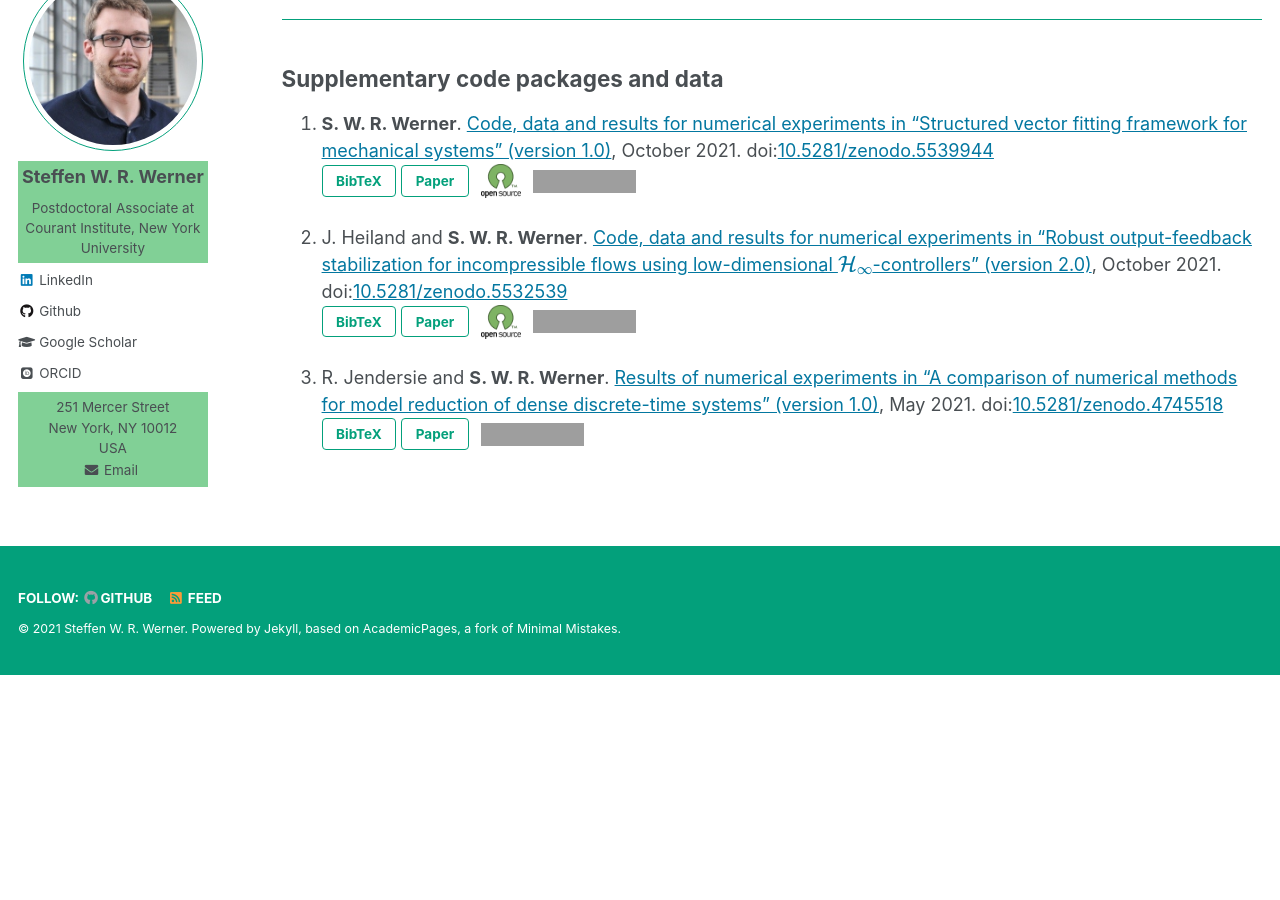
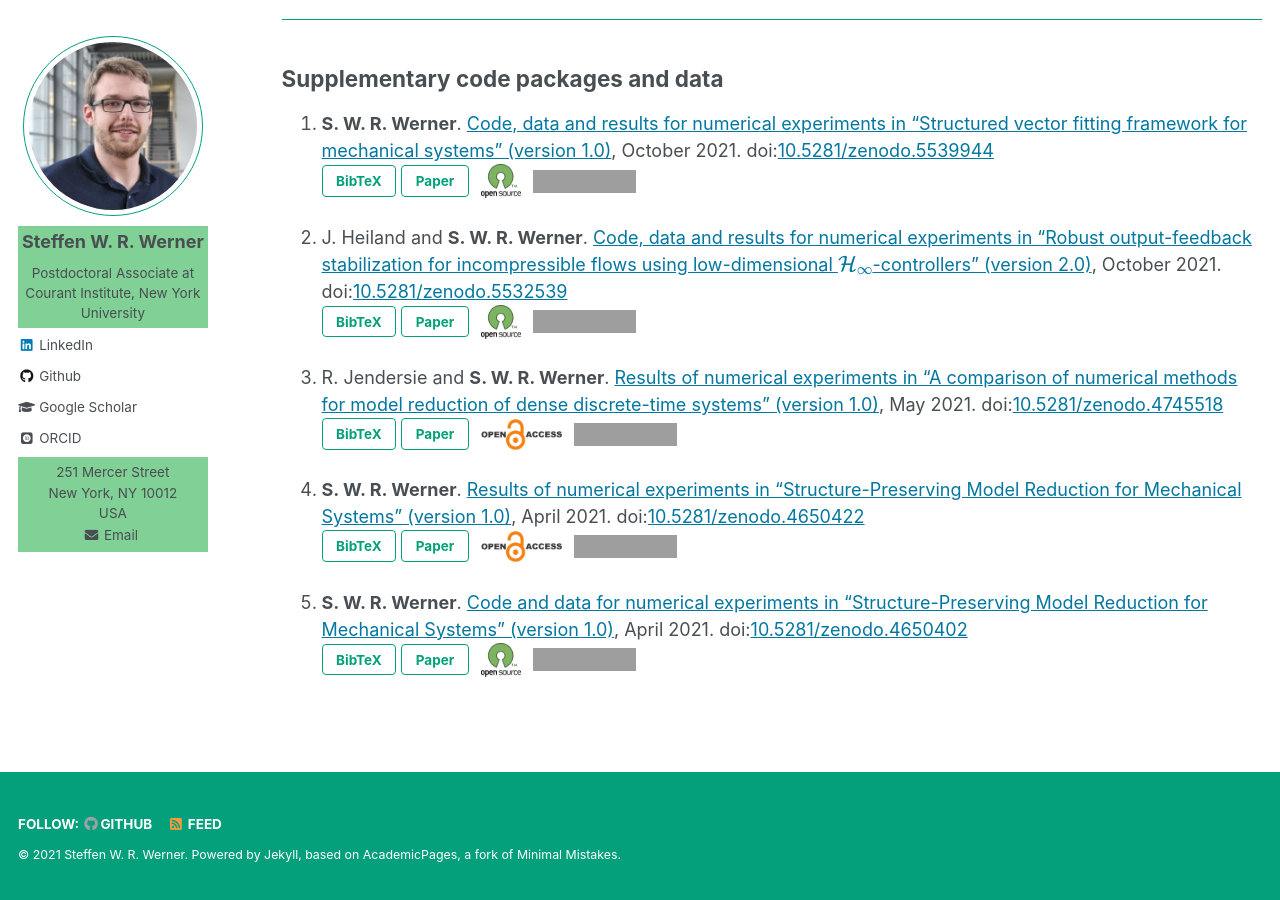
Before and after one commit to ninsteve/ninsteve.github.io, a Jekyll site: the page built from _pages/software.md, in a window 1280 px wide and 900 px high, scrolled down 956 px. Built offline with Jekyll 4.4.1, drawn with Linux system fonts in a browser that asks for light colours; nearby versions of some CDN libraries; some web fonts are replaced; formulas are drawn with MathJax 3; before the commit the page ends 1630 px from its top, so only the background shows below that; grey boxes are pictures that could not be loaded.

Commit message:
Added two more entries.

```diff
--- a/_pages/software.md
+++ b/_pages/software.md
@@ -137,9 +137,43 @@ author_profile: true
     <button id="supJenW21-pop" class="btn btn--inverse">BibTeX</button>
     <a target="blank_" href="https://doi.org/10.1515/auto-2021-0035"><button
     class="btn btn--inverse">Paper</button></a>
+    <a target="_blank" href="https://en.wikipedia.org/wiki/Open_access">
+    <img src="../images/open_access_symbol.png" alt="Open Access Published"
+    class="openaccess"></a>
     <a href="https://creativecommons.org/licenses/by/4.0">
     <img src="https://licensebuttons.net/l/by/3.0/88x31.png"
     alt="License: CC BY 4.0" class="badge"></a>
+
+1. <strong>S. W. R. Werner</strong>. <a target="blank_"
+    href="https://doi.org/10.5281/zenodo.4650422">Results of numerical
+    experiments in &ldquo;Structure-Preserving Model Reduction for Mechanical
+    Systems&rdquo; (version 1.0)</a>, April 2021. doi:<a
+    target="blank_" href="https://doi.org/10.5281/zenodo.4650422">10.5281/zenodo.4650422</a><br />
+    <button id="supWer21a-pop" class="btn btn--inverse">BibTeX</button>
+    <a target="blank_" href="https://doi.org/10.25673/38617"><button
+    class="btn btn--inverse">Paper</button></a>
+    <a target="_blank" href="https://en.wikipedia.org/wiki/Open_access">
+    <img src="../images/open_access_symbol.png" alt="Open Access Published"
+    class="openaccess"></a>
+    <a href="https://creativecommons.org/licenses/by/4.0">
+    <img src="https://licensebuttons.net/l/by/3.0/88x31.png"
+    alt="License: CC BY 4.0" class="badge"></a>
+
+1. <strong>S. W. R. Werner</strong>. <a target="blank_"
+    href="https://doi.org/10.5281/zenodo.4650402">Code and data for numerical
+    experiments in &ldquo;Structure-Preserving Model Reduction for Mechanical
+    Systems&rdquo; (version 1.0)</a>, April 2021. doi:<a
+    target="blank_" href="https://doi.org/10.5281/zenodo.4650402">10.5281/zenodo.4650402</a><br />
+    <button id="supWer21-pop" class="btn btn--inverse">BibTeX</button>
+    <a target="blank_" href="https://doi.org/10.25673/38617"><button
+    class="btn btn--inverse">Paper</button></a>
+    <a target ="_blank"
+    href="https://en.wikipedia.org/wiki/Open-source_software">
+    <img src="../images/open_source_symbol.png" alt="Open Source Software"
+    class="opensource"></a>
+    <a href="https://opensource.org/licenses/BSD-2-Clause">
+    <img src="https://img.shields.io/badge/License-BSD%202--Clause-orange.svg"
+    alt="License: BSD 2-Clause" class="badge"></a>
 
 <!-- Javascripts for Buttons and BibTeX content. -->
 
--- a/files/software/bibtex.html
+++ b/files/software/bibtex.html
@@ -11,13 +11,13 @@
 <div id="supWer21b" class="bibtex-dialog mfp-hide">
 <pre><code>
 @MISC{supWer21b,
-  author = {Werner, S.~W.~R.},
-  title  = {Code, Data and Results for Numerical Experiments in
-            ``{S}tructured vector fitting framework for mechanical systems''
-            (version 1.0)},
-  month  = oct,
-  year   = {2021},
-  doi    = {10.5281/zenodo.5539944}
+  author =       {Werner, S.~W.~R.},
+  title  =       {Code, Data and Results for Numerical Experiments in
+                  ``{S}tructured vector fitting framework for mechanical
+                  systems'' (version 1.0)},
+  month  =       oct,
+  year   =       {2021},
+  doi    =       {10.5281/zenodo.5539944}
 }
 </code></pre></div>
 <!--=========================================================================-->
@@ -59,3 +59,41 @@
   doi    =       {10.5281/zenodo.4745518}
 }
 </code></pre></div>
+<!--=========================================================================-->
+<script>
+  $(function(){
+  $('#supWer21a-pop').magnificPopup({ items: { src: '#supWer21a' },
+  closeBtnInside: true, autoFocusLast: false, fixedContentPos: false,
+  type: 'inline' }); });
+</script>
+<div id="supWer21a" class="bibtex-dialog mfp-hide">
+<pre><code>
+@MISC{supWer21a,
+  author =       {Werner, S.~W.~R.},
+  title  =       {Results of Numerical Experiments in ``{S}tructure-{P}reserving
+                  {M}odel {R}eduction for {M}echanical {S}ystems''
+                  (version 1.0)},
+  month  =       apr,
+  year   =       {2021},
+  doi    =       {10.5281/zenodo.4650422}
+}
+</code></pre></div>
+<!--=========================================================================-->
+<script>
+  $(function(){
+  $('#supWer21-pop').magnificPopup({ items: { src: '#supWer21' },
+  closeBtnInside: true, autoFocusLast: false, fixedContentPos: false,
+  type: 'inline' }); });
+</script>
+<div id="supWer21" class="bibtex-dialog mfp-hide">
+<pre><code>
+@MISC{supWer21,
+  author =       {Werner, S.~W.~R.},
+  title  =       {Code and Data for Numerical Experiments in
+                  ``{S}tructure-{P}reserving {M}odel {R}eduction for {M}echanical
+                  {S}ystems'' (version 1.0)},
+  month  =       apr,
+  year   =       {2021},
+  doi    =       {10.5281/zenodo.4650402}
+}
+</code></pre></div>
```
